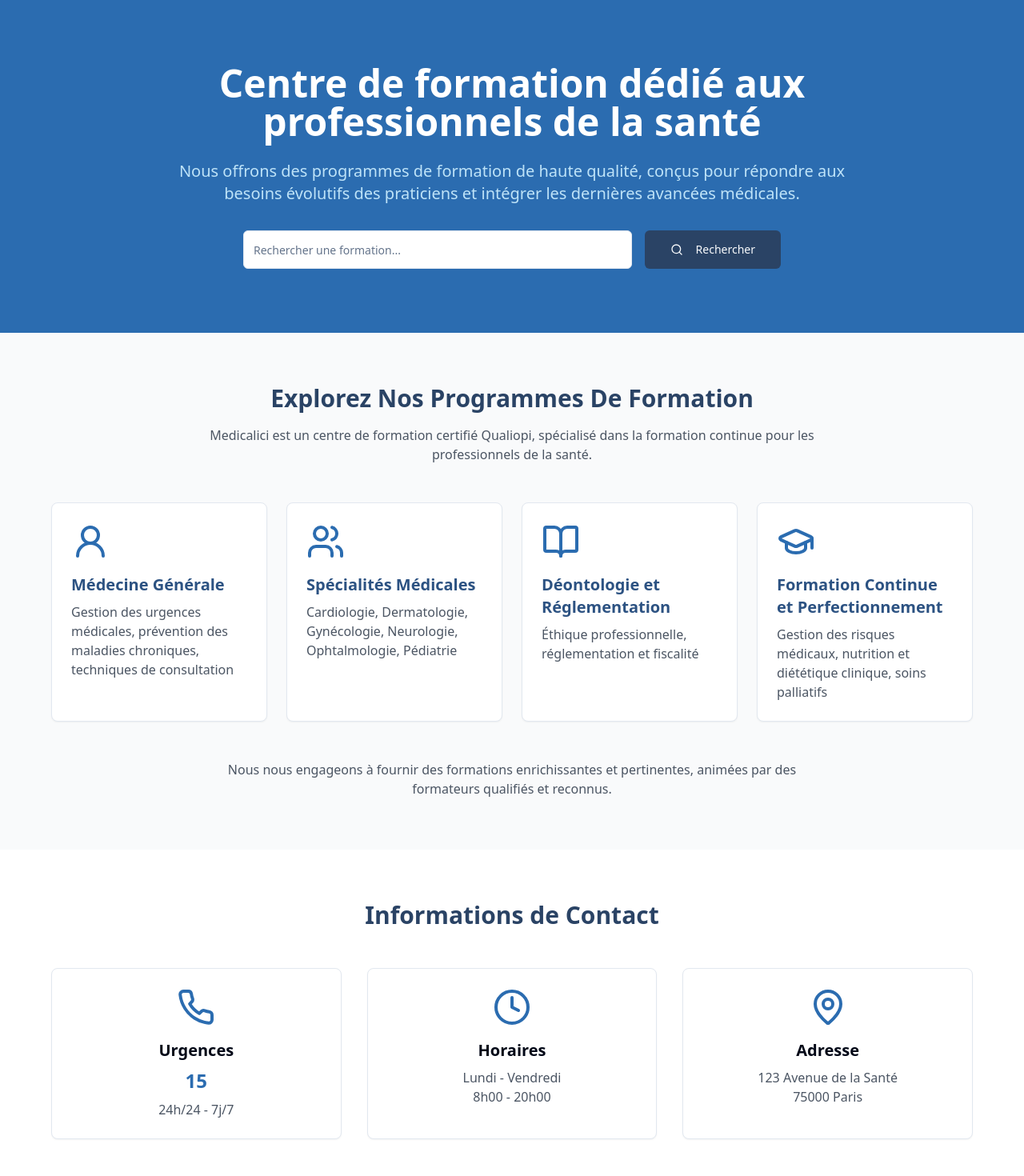
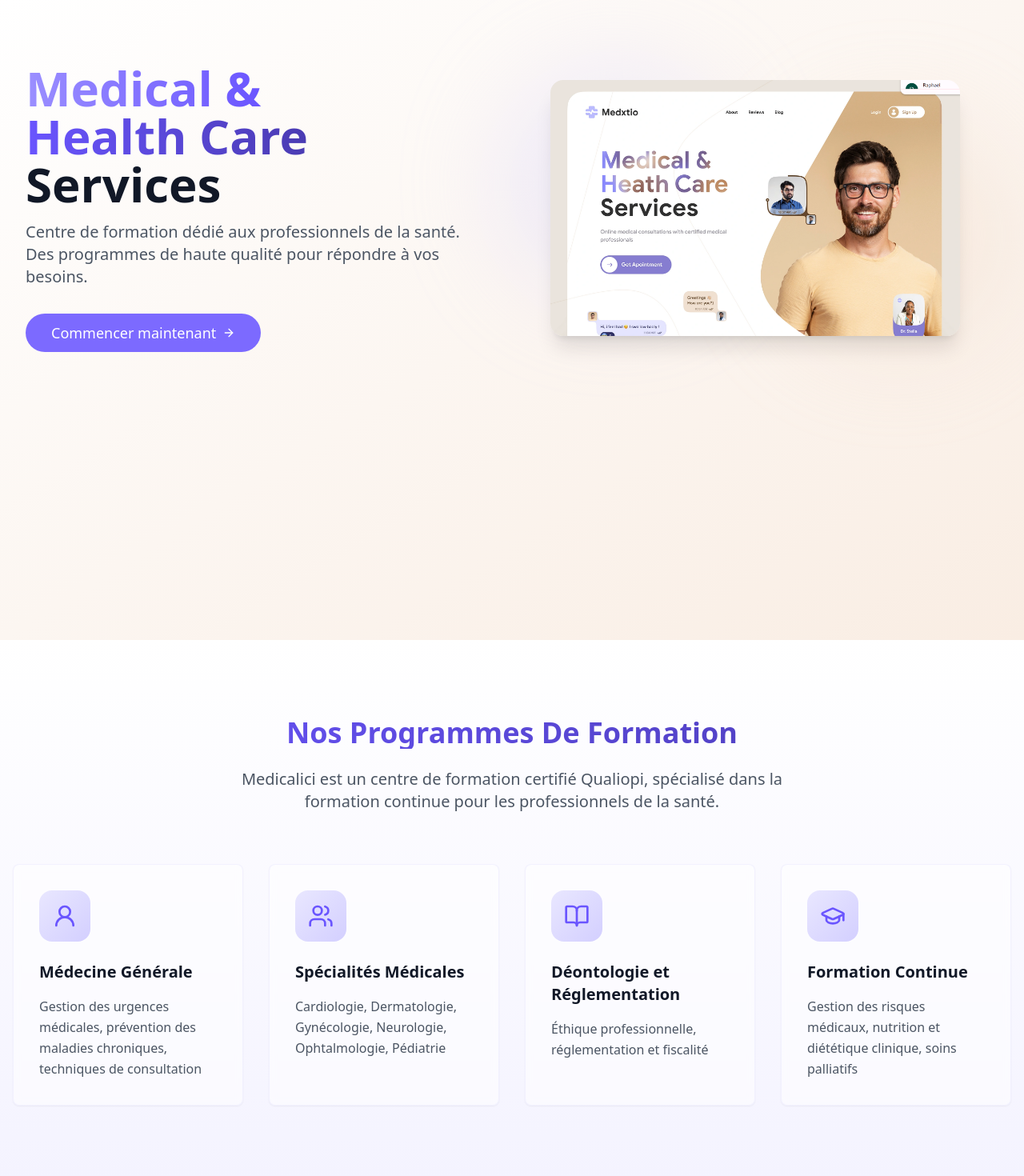
Before and after one commit to RREINMM/medicalici, a React (Vite) app: page / in a window 1280 px wide. Shown: the top 1470 px of the page at 80% size. Built offline with nearby package versions, Linux system fonts and the light colour scheme.

Commit message:
Design Update Implementation
Implement design changes as per the provided specifications.
[skip gpt_engineer]

```diff
--- a/src/components/Hero.tsx
+++ b/src/components/Hero.tsx
@@ -1,26 +1,44 @@
-import { Search } from "lucide-react";
-import { Input } from "@/components/ui/input";
+import { ArrowRight } from "lucide-react";
 import { Button } from "@/components/ui/button";
 
 export const Hero = () => {
   return (
-    <div className="relative bg-medical-500 text-white py-20 px-4">
-      <div className="max-w-4xl mx-auto text-center">
-        <h1 className="text-4xl md:text-5xl font-bold mb-6 animate-fade-in">
-          Centre de formation dédié aux professionnels de la santé
-        </h1>
-        <p className="text-xl mb-8 text-medical-100">
-          Nous offrons des programmes de formation de haute qualité, conçus pour répondre aux besoins évolutifs des praticiens et intégrer les dernières avancées médicales.
-        </p>
-        <div className="flex flex-col md:flex-row gap-4 max-w-2xl mx-auto">
-          <Input
-            placeholder="Rechercher une formation..."
-            className="bg-white text-gray-900 h-12"
-          />
-          <Button className="bg-medical-700 hover:bg-medical-600 h-12 px-8">
-            <Search className="mr-2 h-4 w-4" />
-            Rechercher
+    <div className="relative bg-gradient-to-br from-white to-beige-100 min-h-screen">
+      <div className="max-w-7xl mx-auto px-4 sm:px-6 lg:px-8 pt-20 pb-16 flex flex-col lg:flex-row items-center justify-between">
+        <div className="lg:w-1/2 space-y-8 text-left">
+          <div className="space-y-4">
+            <h1 className="text-6xl font-bold">
+              <span className="bg-gradient-to-r from-medical-400 to-medical-600 bg-clip-text text-transparent">
+                Medical &
+              </span>
+              <br />
+              <span className="bg-gradient-to-r from-medical-600 to-medical-800 bg-clip-text text-transparent">
+                Health Care
+              </span>
+              <br />
+              <span className="text-gray-900">Services</span>
+            </h1>
+            <p className="text-xl text-gray-600 max-w-xl">
+              Centre de formation dédié aux professionnels de la santé. Des programmes de haute qualité pour répondre à vos besoins.
+            </p>
+          </div>
+          <Button
+            className="bg-medical-500 hover:bg-medical-600 text-white rounded-full px-8 py-6 text-lg flex items-center gap-2 transition-all hover:gap-4"
+          >
+            Commencer maintenant
+            <ArrowRight className="w-5 h-5" />
           </Button>
+        </div>
+        <div className="lg:w-1/2 mt-12 lg:mt-0">
+          <div className="relative">
+            <div className="absolute -top-4 -left-4 w-72 h-72 bg-medical-200 rounded-full filter blur-3xl opacity-30 animate-pulse"></div>
+            <div className="absolute -bottom-4 -right-4 w-72 h-72 bg-beige-300 rounded-full filter blur-3xl opacity-30 animate-pulse"></div>
+            <img
+              src="/lovable-uploads/643335c2-d3fc-4996-b5c7-68c38808f3de.png"
+              alt="Medical Professional"
+              className="relative z-10 w-full max-w-lg mx-auto rounded-2xl shadow-xl"
+            />
+          </div>
         </div>
       </div>
     </div>
--- a/src/components/Specialties.tsx
+++ b/src/components/Specialties.tsx
@@ -24,33 +24,34 @@ const formations = [
   },
   {
     icon: GraduationCap,
-    name: "Formation Continue et Perfectionnement",
+    name: "Formation Continue",
     description: "Gestion des risques médicaux, nutrition et diététique clinique, soins palliatifs"
   },
 ];
 
 export const Specialties = () => {
   return (
-    <section className="py-16 px-4 bg-gray-50">
-      <div className="max-w-6xl mx-auto">
-        <h2 className="text-3xl font-bold text-center mb-4 text-medical-700">
-          Explorez Nos Programmes De Formation
-        </h2>
-        <p className="text-center text-gray-600 mb-12 max-w-3xl mx-auto">
-          Medicalici est un centre de formation certifié Qualiopi, spécialisé dans la formation continue pour les professionnels de la santé.
-        </p>
-        <div className="grid grid-cols-1 md:grid-cols-2 lg:grid-cols-4 gap-6">
+    <section className="py-24 px-4 bg-gradient-to-b from-white to-medical-50">
+      <div className="max-w-7xl mx-auto">
+        <div className="text-center mb-16">
+          <h2 className="text-4xl font-bold mb-6 bg-gradient-to-r from-medical-600 to-medical-800 bg-clip-text text-transparent">
+            Nos Programmes De Formation
+          </h2>
+          <p className="text-xl text-gray-600 max-w-3xl mx-auto">
+            Medicalici est un centre de formation certifié Qualiopi, spécialisé dans la formation continue pour les professionnels de la santé.
+          </p>
+        </div>
+        <div className="grid grid-cols-1 md:grid-cols-2 lg:grid-cols-4 gap-8">
           {formations.map((formation, index) => (
-            <Card key={index} className="p-6 hover:shadow-lg transition-shadow">
-              <formation.icon className="w-12 h-12 text-medical-500 mb-4" />
-              <h3 className="font-semibold text-xl mb-2 text-medical-600">{formation.name}</h3>
-              <p className="text-gray-600">{formation.description}</p>
+            <Card key={index} className="p-8 hover:shadow-xl transition-shadow bg-white/50 backdrop-blur-sm border border-medical-100/50">
+              <div className="bg-gradient-to-br from-medical-100 to-medical-200 w-16 h-16 rounded-2xl flex items-center justify-center mb-6">
+                <formation.icon className="w-8 h-8 text-medical-600" />
+              </div>
+              <h3 className="font-semibold text-xl mb-4 text-gray-900">{formation.name}</h3>
+              <p className="text-gray-600 leading-relaxed">{formation.description}</p>
             </Card>
           ))}
         </div>
-        <p className="text-center text-gray-600 mt-12 max-w-3xl mx-auto">
-          Nous nous engageons à fournir des formations enrichissantes et pertinentes, animées par des formateurs qualifiés et reconnus.
-        </p>
       </div>
     </section>
   );
--- a/tailwind.config.ts
+++ b/tailwind.config.ts
@@ -25,11 +25,28 @@ export default {
         background: "hsl(var(--background))",
         foreground: "hsl(var(--foreground))",
         medical: {
-          50: "#EBF8FF",
-          100: "#BEE3F8",
-          500: "#2B6CB0",
-          600: "#2C5282",
-          700: "#2A4365",
+          50: "#F4F3FF",
+          100: "#E9E7FF",
+          200: "#D3CFFF",
+          300: "#B5ADFF",
+          400: "#9B8FFF",
+          500: "#7C6AFF",
+          600: "#6A55FF",
+          700: "#5947DB",
+          800: "#4A3BB2",
+          900: "#372C85",
+        },
+        beige: {
+          50: "#FDF8F3",
+          100: "#F9EDE3",
+          200: "#F5E2D3",
+          300: "#F0D7C3",
+          400: "#EBCCB3",
+          500: "#E6C1A3",
+          600: "#D1A989",
+          700: "#BC916F",
+          800: "#A77955",
+          900: "#92613B",
         },
         primary: {
           DEFAULT: "hsl(var(--primary))",
```
Also changed, not shown: public/lovable-uploads/643335c2-d3fc-4996-b5c7-68c38808f3de.png (added).
